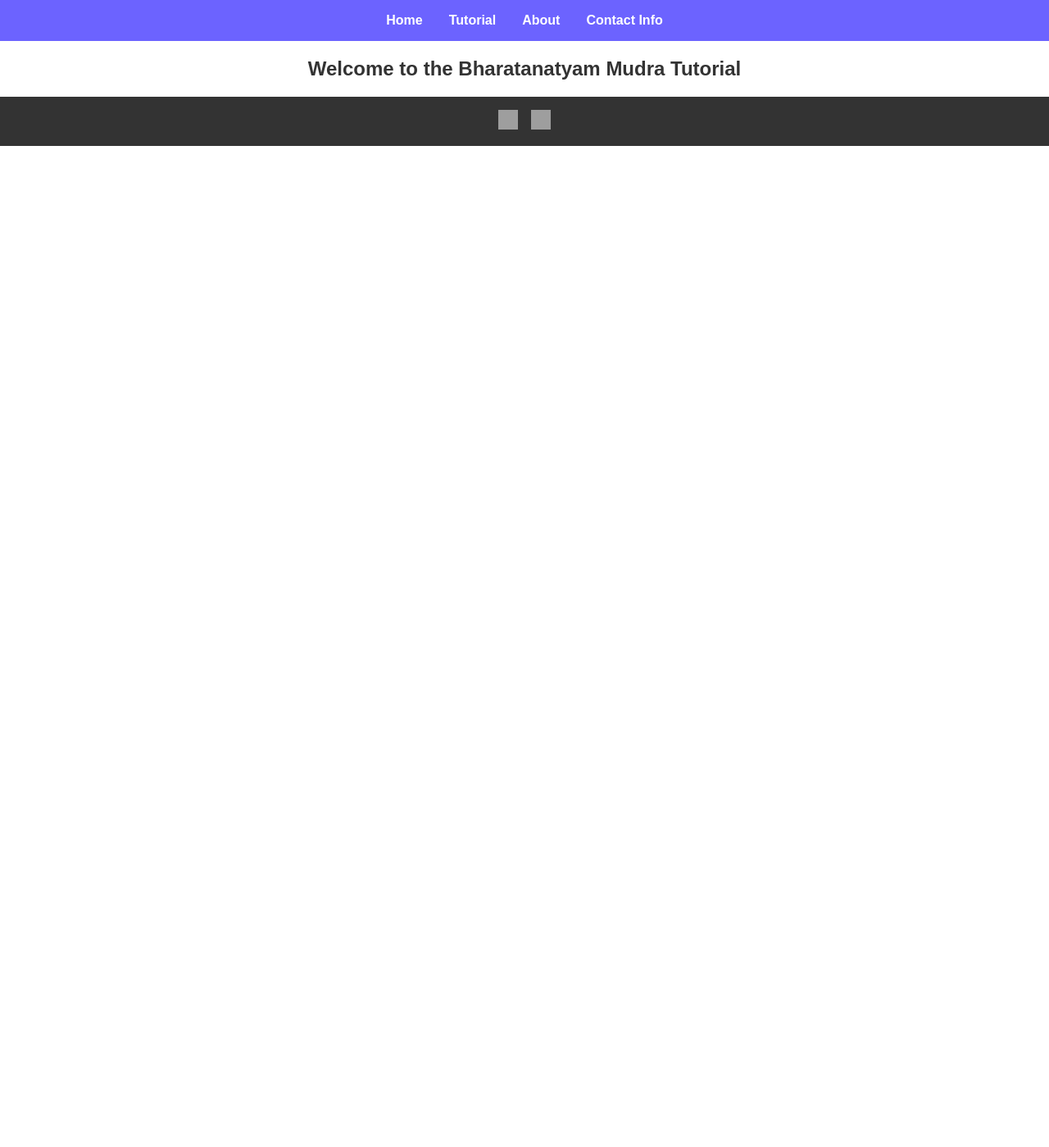
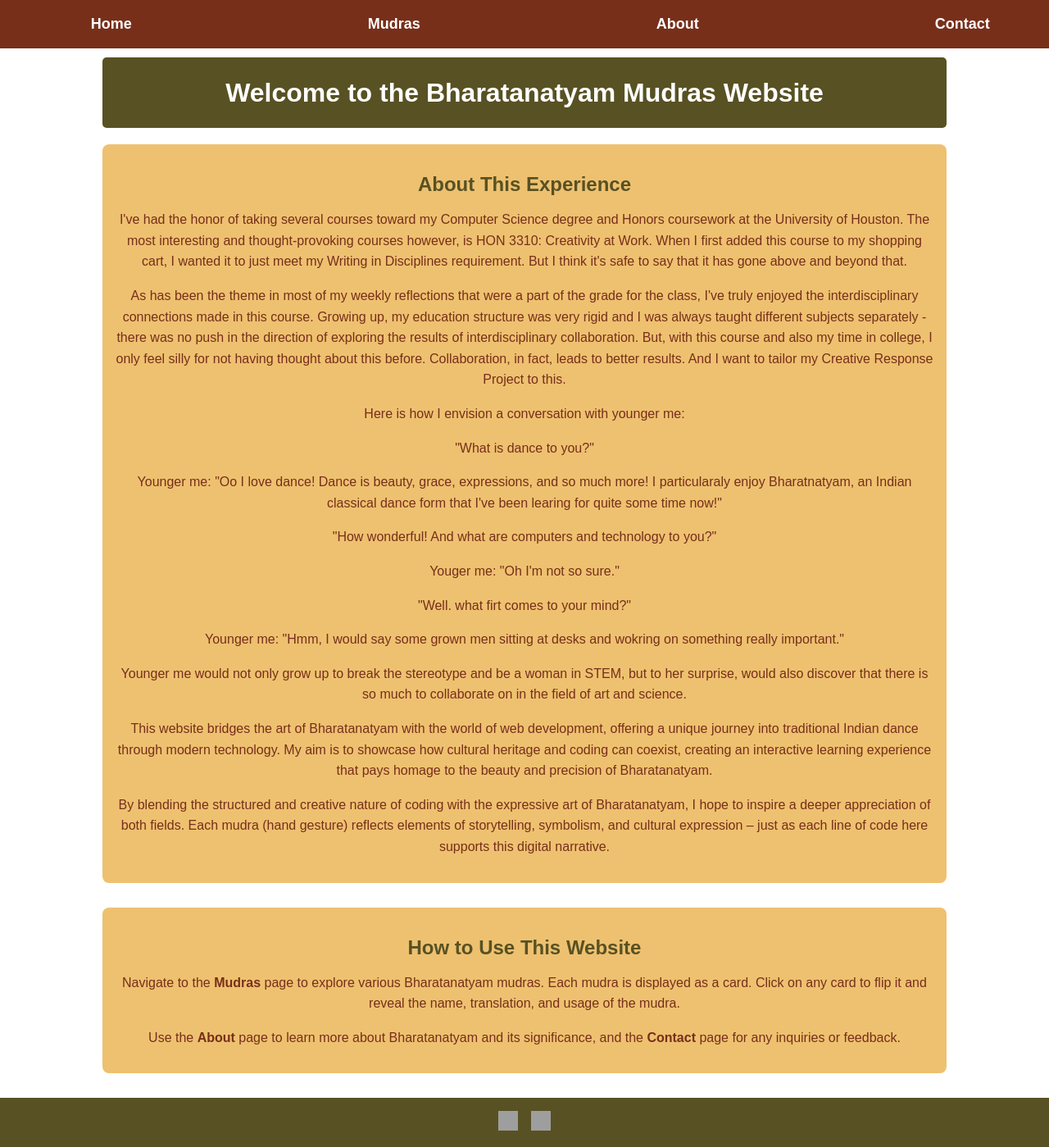
Before and after one commit to naumiaparanji/mudrawebsite, a React (Create React App) app in the folder mudraapp/: page / in a window 1280 px wide. Shown: the whole page at 82% size. Before the commit the page ends 800 px from the top, so only its background shows below. Built offline with nearby package versions, Linux system fonts and the light colour scheme; grey boxes are pictures that could not be loaded.

Commit message:
wee exciting changes

```diff
--- a/mudraapp/src/App.css
+++ b/mudraapp/src/App.css
@@ -5,7 +5,7 @@
 }
 
 h2 {
-  color: #333;
+  color: #585123;
   margin-top: 20px;
 }
 
@@ -21,7 +21,7 @@ h2 {
 
 button {
   padding: 10px;
-  background-color: #6c63ff;
+  background-color: #F58549;
   color: white;
   border: none;
   border-radius: 5px;
@@ -29,5 +29,5 @@ button {
 }
 
 button:hover {
-  background-color: #4b4ac9;
+  background-color: #F2A65A;
 }
--- a/mudraapp/src/components/Footer.css
+++ b/mudraapp/src/components/Footer.css
@@ -3,7 +3,7 @@
     display: flex;
     justify-content: center;
     padding: 1em;
-    background-color: #333;
+    background-color: #585123;
 }
 
 .footer-icon {
--- a/mudraapp/src/components/Navbar.css
+++ b/mudraapp/src/components/Navbar.css
@@ -1,16 +1,28 @@
 /* src/components/Navbar.css */
 .navbar {
+    position: fixed;
+    top: 0;
+    width: 100%;
+    background-color: #772F1A; /* Dark olive */
+    color: white;
     display: flex;
     justify-content: center;
-    padding: 1em;
-    background-color: #6c63ff;
+    padding: 1.2em;
+    z-index: 1000; /* Ensures it stays on top of other content */
 }
 
+/* Add padding to the top of the page content so it's not hidden behind the fixed navbar */
+.tutorial {
+    padding-top: 90px; /* Adjust based on navbar height */
+}
+
+
 .nav-link {
-    margin: 0 1em;
+    margin: 0 8em;
     color: white;
     text-decoration: none;
     font-weight: bold;
+    font-size: large;
 }
 
 .nav-link:hover {
--- a/mudraapp/src/components/Navbar.js
+++ b/mudraapp/src/components/Navbar.js
@@ -7,9 +7,9 @@ const Navbar = () => {
     return (
         <nav className="navbar">
             <Link to="/" className="nav-link">Home</Link>
-            <Link to="/tutorial" className="nav-link">Tutorial</Link>
+            <Link to="/tutorial" className="nav-link">Mudras</Link>
             <Link to="/about" className="nav-link">About</Link>
-            <Link to="/contact" className="nav-link">Contact Info</Link>
+            <Link to="/contact" className="nav-link">Contact</Link>
         </nav>
     );
 };
--- /dev/null
+++ b/mudraapp/src/pages/Home.css
@@ -0,0 +1,43 @@
+/* src/pages/Home.css */
+.home {
+    display: flex;
+    flex-direction: column;
+    align-items: center;
+    padding-top: 90px; /* Adjusts for fixed navbar */
+    text-align: center;
+}
+
+.header {
+    position: relative;
+    top: -20px; /* Adjust to overlap with the navbar */
+    z-index: 1; /* Ensures the heading appears over the navbar */
+    background-color: #585123; /* Optional background for contrast */
+    color: white; /* Golden yellow for emphasis */
+    padding: 0.2em;
+    border-radius: 5px;
+    width: 80%;
+    max-width: 1400px;
+}
+
+.intro, .guide {
+    background-color: #EEC170; /* Light orange */
+    padding: 15px;
+    border-radius: 8px;
+    width: 90%;
+    max-width: 1000px;
+    color: #772F1A; /* Deep brown-red for contrast */
+}
+
+.guide {
+    margin-top: 30px;
+    margin-bottom: 30px;
+}
+
+h2 {
+    color: #F58549; /* Bright orange */
+    margin-bottom: 10px;
+}
+
+p {
+    line-height: 1.6;
+}
--- a/mudraapp/src/pages/Home.js
+++ b/mudraapp/src/pages/Home.js
@@ -1,6 +1,62 @@
 // src/pages/Home.js
 import React from 'react';
+import './Home.css';
 
-const Home = () => <h2>Welcome to the Bharatanatyam Mudra Tutorial</h2>;
+const Home = () => {
+    return (
+        <div className="home">
+            <div className="header">
+                <h1>Welcome to the Bharatanatyam Mudras Website</h1>
+            </div>
+
+            <section className="intro">
+                <h2>About This Experience</h2>
+                <p>
+                    I've had the honor of taking several courses toward my Computer Science degree and Honors coursework at the University of Houston. The most interesting and thought-provoking courses however, is HON 3310: Creativity at Work. When I first added this course to my shopping cart, I wanted it to just meet my Writing in Disciplines requirement. But I think it's safe to say that it has gone above and beyond that.
+                </p>
+                <p>
+                    As has been the theme in most of my weekly reflections that were a part of the grade for the class, I've truly  enjoyed the interdisciplinary connections made in this course. Growing up, my education structure was very rigid and I was always taught different subjects separately - there was no push in the direction of exploring the results of interdisciplinary collaboration. But, with this course and also my time in college, I only feel silly for not having thought about this before. Collaboration, in fact, leads to better results. And I want to tailor my Creative Response Project to this.
+                </p>
+                <p>
+                    Here is how I envision a conversation with younger me:
+                    <p>"What is dance to you?"</p>
+                    <p>Younger me: "Oo I love dance! Dance is beauty, grace, expressions, and so much more! I particularaly enjoy Bharatnatyam, an Indian classical dance form that I've been learing for quite some time now!"</p>
+
+                    <p>"How wonderful! And what are computers and technology to you?"</p>
+                    <p>Youger me: "Oh I'm not so sure."</p>
+
+                    <p>"Well. what firt comes to your mind?"</p>
+                    <p>Younger me: "Hmm, I would say some grown men sitting at desks and wokring on something really important."</p>
+
+                    Younger me would not only grow up to break the stereotype and be a woman in STEM, but to her surprise, would also discover that there is so much to collaborate on in the field of art and science.
+                </p>
+                <p>
+                    This website bridges the art of Bharatanatyam with the world of web development, offering a unique
+                    journey into traditional Indian dance through modern technology. My aim is to showcase how cultural
+                    heritage and coding can coexist, creating an interactive learning experience that pays homage to the
+                    beauty and precision of Bharatanatyam.
+                </p>
+                <p>
+                    By blending the structured and creative nature of coding with the expressive art of Bharatanatyam, I
+                    hope to inspire a deeper appreciation of both fields. Each mudra (hand gesture) reflects elements of
+                    storytelling, symbolism, and cultural expression – just as each line of code here supports this digital
+                    narrative.
+                </p>
+            </section>
+
+            <section className="guide">
+                <h2>How to Use This Website</h2>
+                <p>
+                    Navigate to the <strong>Mudras</strong> page to explore various Bharatanatyam mudras. Each mudra is displayed as
+                    a card. Click on any card to flip it and reveal the name, translation, and usage of the mudra.
+                </p>
+                <p>
+                    Use the <strong>About</strong> page to learn more about Bharatanatyam and its significance, and the
+                    <strong> Contact</strong> page for any inquiries or feedback.
+                </p>
+            </section>
+        </div>
+    );
+};
 
 export default Home;
--- a/mudraapp/src/pages/Tutorial.js
+++ b/mudraapp/src/pages/Tutorial.js
@@ -4,46 +4,49 @@ import MudraCard from '../components/MudraCard';
 import './Tutorial.css';
 
 const mudras = [
-    { name: 'Pataka', image: '/images/pataka.jpg', translation: 'Flag', usage: 'Used in salutation, blessings, etc.' },
-    { name: 'Tripataka', image: '/images/tripataka.jpg', translation: 'Three Parts of a Flag', usage: 'Used in arrows, trees, crown, etc.' },
-    { name: 'Ardhapataka', image: '/images/ardhapataka.jpg', translation: 'Half Flag', usage: 'Used for leaves, knife, and board.' },
-    { name: 'Kartari Mukha', image: '/images/kartari_mukha.jpg', translation: 'Scissors', usage: 'Used to show separation or corner of an eye.' },
-    { name: 'Mayura', image: '/images/mayura.jpg', translation: 'Peacock', usage: 'Used for peacock beak, creepers, and wiping tears.' },
-    { name: 'Ardhachandra', image: '/images/ardhachandra.jpg', translation: 'Half Moon', usage: 'Used for greeting common people, as a spear.' },
-    { name: 'Arala', image: '/images/arala.jpg', translation: 'Bent', usage: 'Used for drinking nectar, poison, etc.' },
-    { name: 'Shukatunda', image: '/images/shukatunda.jpg', translation: 'Parrot Head', usage: 'Used for shooting an arrow and showing a spear.' },
-    { name: 'Mushti', image: '/images/mushti.jpg', translation: 'Fist', usage: 'Used to represent firmness, holding things.' },
-    { name: 'Shikhara', image: '/images/shikhara.jpg', translation: 'Peak', usage: 'Used for bow, pillar, and a saying no gesture.' },
-    { name: 'Kapitta', image: '/images/kapitta.jpg', translation: 'Wood Apple', usage: 'Used for Lakshmi, Saraswati, and holding cymbals.' },
-    { name: 'Katakamukha', image: '/images/katakamukha.jpg', translation: 'Link of a Chain', usage: 'Used for plucking flowers, wearing a necklace.' },
-    { name: 'Suchi', image: '/images/suchi.jpg', translation: 'Needle', usage: 'Used for number one, the sun, and world.' },
-    { name: 'Chandrakala', image: '/images/chandrakala.jpg', translation: 'Digit of the Moon', usage: 'Used to represent the moon.' },
-    { name: 'Padmakosha', image: '/images/padmakosha.jpg', translation: 'Lotus Bud', usage: 'Used to show fruits, flowers, and a bowl.' },
-    { name: 'Sarpashirsha', image: '/images/sarpashirsha.jpg', translation: 'Snake’s Hood', usage: 'Used for snake, sandal paste, and sprinkling water.' },
-    { name: 'Mrigashirsha', image: '/images/mrigashirsha.jpg', translation: 'Deer Head', usage: 'Used for calling and representing deers head.' },
-    { name: 'Simhamukha', image: '/images/simhamukha.jpg', translation: 'Lion Face', usage: 'Used for lion, elephant, and representing medicinal herbs.' },
-    { name: 'Kangula', image: '/images/kangula.jpg', translation: 'Small Bell', usage: 'Used for coconut, areca nut, and little bells.' },
-    { name: 'Alapadma', image: '/images/alapadma.jpg', translation: 'Fully Bloomed Lotus', usage: 'Used for beauty, full bloom, and anger.' },
-    { name: 'Chatura', image: '/images/chatura.jpg', translation: 'Square', usage: 'Used for showing something small, agreement, and oil.' },
-    { name: 'Bhramara', image: '/images/bhramara.jpg', translation: 'Bee', usage: 'Used for representing bees, cuckoos, and winged creatures.' },
-    { name: 'Hamsasya', image: '/images/hamsasya.jpg', translation: 'Swan Face', usage: 'Used for tying thread, holding a pearl, and small things.' },
-    { name: 'Hamsapaksha', image: '/images/hamsapaksha.jpg', translation: 'Swan Wing', usage: 'Used for number six and building a bridge.' },
-    { name: 'Sandamsha', image: '/images/sandamsha.jpg', translation: 'Pincers', usage: 'Used for sacrificial rites and insects.' },
-    { name: 'Mukula', image: '/images/mukula.jpg', translation: 'Bud', usage: 'Used for a water lily, eating, and offerings.' },
-    { name: 'Tamrachuda', image: '/images/tamrachuda.jpg', translation: 'Rooster', usage: 'Used for cock, crane, and calf.' },
-    { name: 'Trishula', image: '/images/trishula.jpg', translation: 'Trident', usage: 'Used for trident and number three.' },
+    { name: 'Pataka', image: '/images/pataka.jpg', translation: 'Flag', usage: 'beginning a dance, forest, river, sprinkling water, cloud, night, forbidding things, horse' },
+    { name: 'Tripataka', image: '/images/tripataka.jpg', translation: 'Three Parts of a Flag', usage: 'tree, arrow, vajra weapon, Indra, crown, light rising, union' },
+    { name: 'Ardhapataka', image: '/images/ardhapataka.jpg', translation: 'Half Flag', usage: 'flag, temple tower, horn, riverbank, tender shoots, writing panel, knife' },
+    { name: 'Kartari Mukha', image: '/images/kartari_mukha.jpg', translation: 'Scissors', usage: 'separation of women and men, opposition, stealing, corner of the eye, death, disagreement, lightning' },
+    { name: 'Mayura', image: '/images/mayura.jpg', translation: 'Peacock', usage: 'bird of omen, forehead, stroking the hair, wiping tears, argument' },
+    { name: 'Ardhachandra', image: '/images/ardhachandra.jpg', translation: 'Half Moon', usage: 'spear, platter, anxiety, meditation, prayer, greeting' },
+    { name: 'Arala', image: '/images/arala.jpg', translation: 'Bent', usage: 'drinking nectar, poison, etc.' },
+    { name: 'Shukatunda', image: '/images/shukatunda.jpg', translation: 'Parrot Head', usage: 'shooting an arrow, throwing a spear, mystery' },
+    { name: 'Mushti', image: '/images/mushti.jpg', translation: 'Fist', usage: 'steadiness, holding things, grasping the hair, wrestling' },
+    { name: 'Shikhara', image: '/images/shikhara.jpg', translation: 'Peak', usage: 'God of Love, bow, pillar, sound of a bell, silence, questioning, husband, lover, embrace' },
+    { name: 'Kapitta', image: '/images/kapitta.jpg', translation: 'Wood Apple', usage: 'Goddess Lakshmi, Saraswati, holding cymbals, holding flowers at the time of flirting, milking cows' },
+    { name: 'Katakamukha', image: '/images/katakamukha.jpg', translation: 'Link of a Chain', usage: 'picking flowers, holding a pearl necklace or garland of flowers, drawing a bow slowly, speech, glancing' },
+    { name: 'Suchi', image: '/images/suchi.jpg', translation: 'Needle', usage: 'God Brahma, one, one hundred, sun, city, world, fan, threatening, astonishment, umbrella, beating the drum' },
+    { name: 'Chandrakala', image: '/images/chandrakala.jpg', translation: 'Moon', usage: 'represent the moon, digit of the moon' },
+    { name: 'Padmakosha', image: '/images/padmakosha.jpg', translation: 'Lotus Bud', usage: 'bowl, water lily, fruit, apple, mango, breast' },
+    { name: 'Sarpashirsha', image: '/images/sarpashirsha.jpg', translation: 'Snake’s Hood', usage: 'giving water to Gods and sages, the flapping of elephants ears, slowness' },
+    { name: 'Mrigashirsha', image: '/images/mrigashirsha.jpg', translation: 'Deer Head', usage: 'women, calling the beloved, cheek, holding an umbrella, actors costume, house, fear, discussion' },
+    { name: 'Simhamukha', image: '/images/simhamukha.jpg', translation: 'Lion Face', usage: 'elephant, lotus, coral, pearl, garland, fragrance, drop of water, salvation when placed on the heart' },
+    { name: 'Kangula', image: '/images/kangula.jpg', translation: 'Small Bell', usage: 'coconut, areca nut, and little bells, water lilly, breast' },
+    { name: 'Alapadma', image: '/images/alapadma.jpg', translation: 'Fully Bloomed Lotus', usage: 'yearning for the beloved, mirror, moon pavilion, full moon, village, murmuring sound, praise' },
+    { name: 'Chatura', image: '/images/chatura.jpg', translation: 'Square', usage: 'eyes, musk, something small, agreement, and oil.' },
+    { name: 'Bhramara', image: '/images/bhramara.jpg', translation: 'Bee', usage: 'bees, cuckoos, and winged creatures, also union' },
+    { name: 'Hamsasya', image: '/images/hamsasya.jpg', translation: 'Swan Face', usage: 'tying the marriage thread, initiation, painting, drop of water' },
+    { name: 'Hamsapaksha', image: '/images/hamsapaksha.jpg', translation: 'Swan Wing', usage: 'arranging, constructing a bridge, making marks with the nails, number six' },
+    { name: 'Sandamsha', image: '/images/sandamsha.jpg', translation: 'Pincers', usage: 'generosity, worship, offering, number five' },
+    { name: 'Mukula', image: '/images/mukula.jpg', translation: 'Bud', usage: 'God of love, water lily, eating, and offerings' },
+    { name: 'Tamrachuda', image: '/images/tamrachuda.jpg', translation: 'Rooster', usage: 'crane, camel, calf, writing or drawing' },
+    { name: 'Trishula', image: '/images/trishula.jpg', translation: 'Trident', usage: 'used for trident, number three, wood apple leaf' },
 ];
 
 
 const Tutorial = () => {
     return (
         <div className="tutorial">
-            <h2>Bharatanatyam Mudra Tutorial</h2>
+            <h2>Bharatanatyam Mudras</h2>
+            <p>Adding a paragraph later to reflect on something</p>
+            <p>Click on each mudra to learn more about the usage of each in the context of dance.</p>
             <div className="mudra-grid">
                 {mudras.map((mudra, index) => (
                     <MudraCard key={index} mudra={mudra} />
                 ))}
             </div>
+            <p>Learning never ceases. Explore more if interested</p>
         </div>
     );
 };
```
Also changed, not shown: mudraapp/src/components/MudraCard.css (+12 -7 lines), mudraapp/src/pages/Tutorial.css (+10 -3 lines), 2 other files (tests, documents, lock files or other folders).
